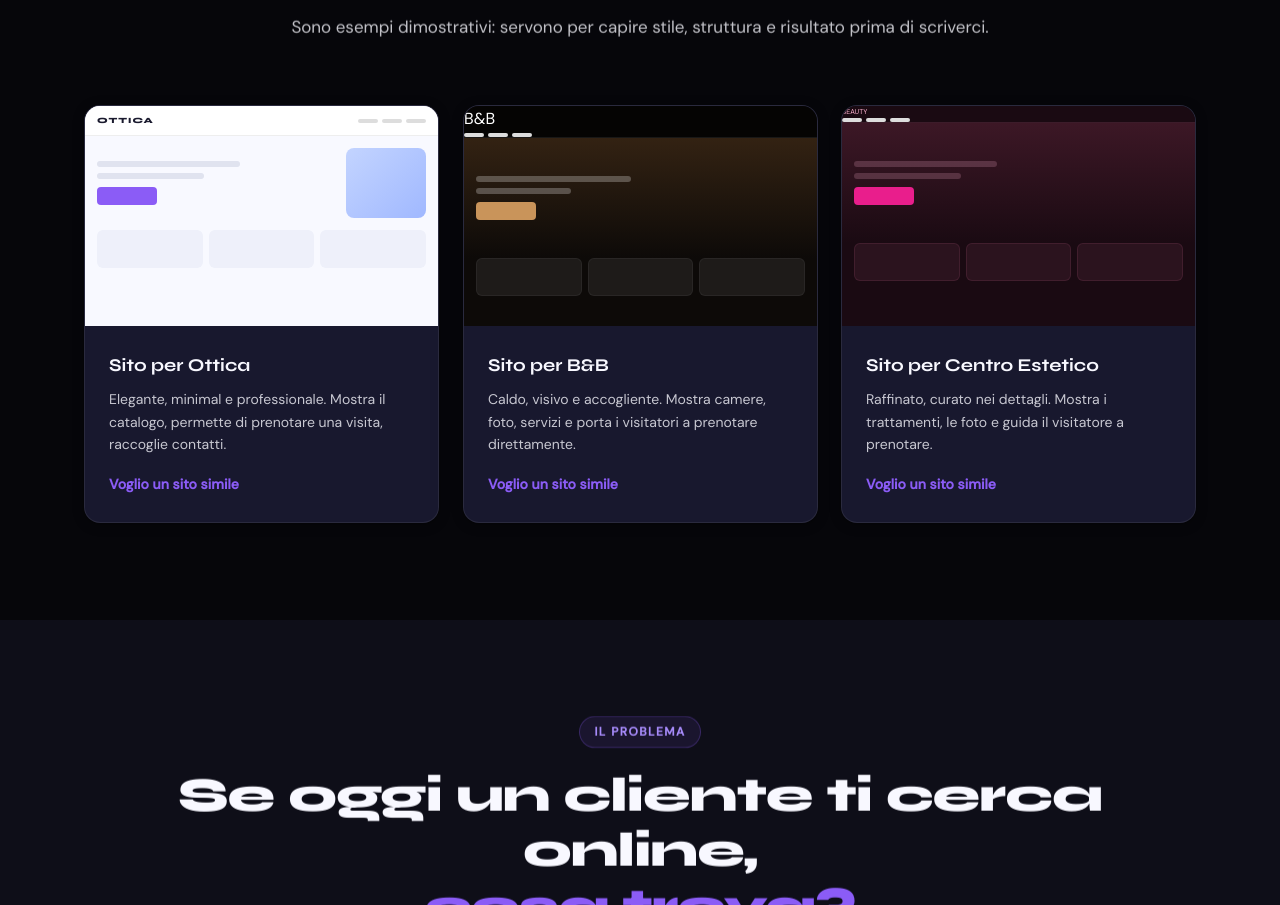
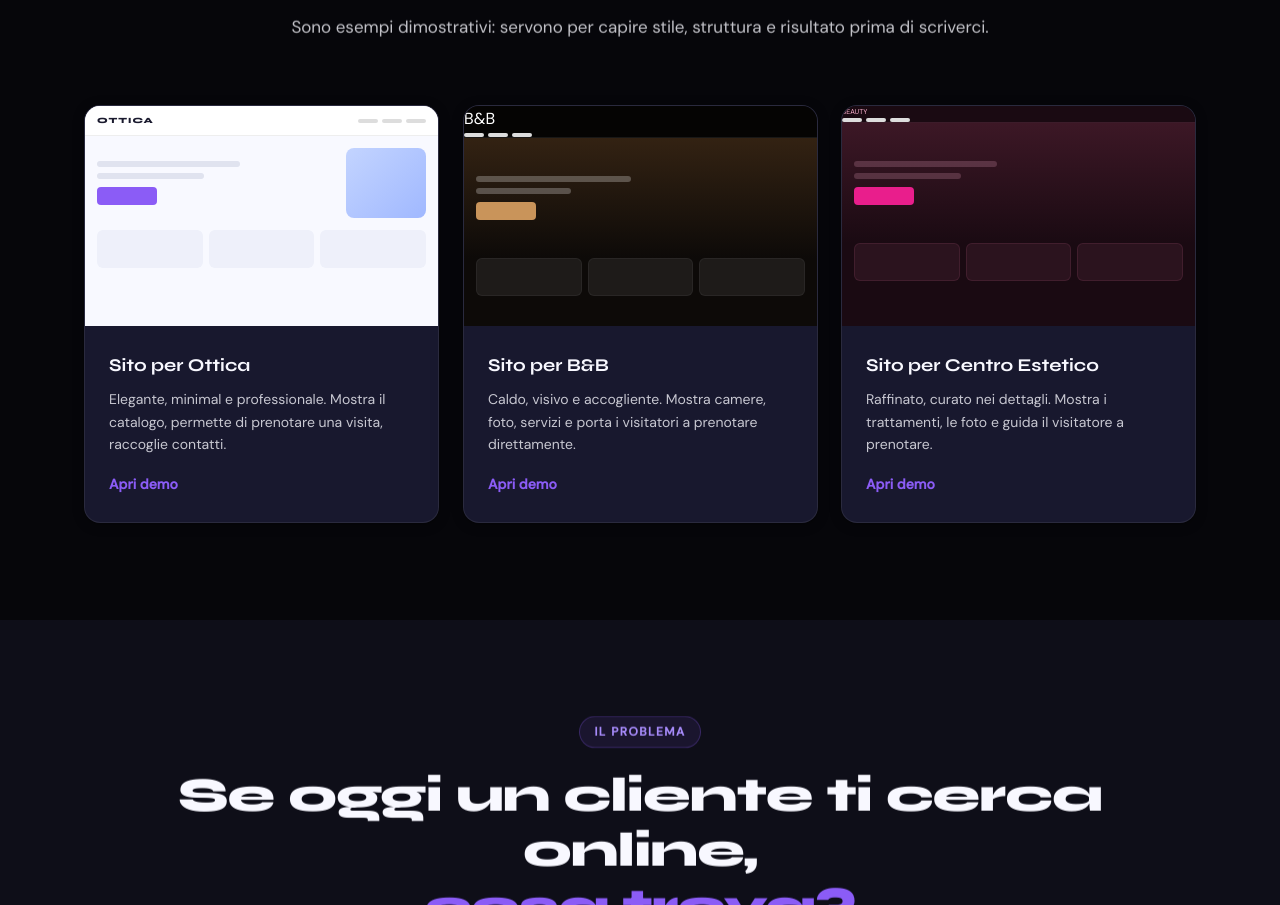
Before and after one commit to casertano94-blip/landing-page-startyoursitenow, a plain HTML site: page index.html in a window 1280 px wide. Shown: the part 2120-3025 px from the top of the page. Drawn offline with Linux system fonts and the light colour scheme.

Commit message:
Add files via upload

```diff
--- a/index.html
+++ b/index.html
@@ -171,7 +171,7 @@
       </div>
       <div class="esempi-grid">
 
-        <article class="esempio-card reveal">
+        <a class="esempio-card reveal" href="https://progetto-base-two.vercel.app/" target="_blank" rel="noopener noreferrer" aria-label="Apri demo sito per Ottica">
           <div class="esempio-preview ottica-preview" aria-hidden="true">
             <div class="prev-nav">
               <div class="prev-logo-box">OTTICA</div>
@@ -194,11 +194,11 @@
           <div class="esempio-info">
             <h3>Sito per Ottica</h3>
             <p>Elegante, minimal e professionale. Mostra il catalogo, permette di prenotare una visita, raccoglie contatti.</p>
-            <a href="https://api.whatsapp.com/send?phone=393274813873&amp;text=Ciao!%20Vorrei%20un%20sito%20simile%20a%20questo%20esempio." class="btn-ghost" target="_blank" rel="noopener noreferrer" aria-label="Voglio un sito simile per ottica">Voglio un sito simile</a>
+            <span class="btn-ghost">Apri demo</span>
           </div>
-        </article>
+        </a>
 
-        <article class="esempio-card reveal">
+        <a class="esempio-card reveal" href="https://bnb-claude.vercel.app/" target="_blank" rel="noopener noreferrer" aria-label="Apri demo sito per B&B">
           <div class="esempio-preview bnb-preview" aria-hidden="true">
             <div class="prev-nav dark-nav">
               <div class="prev-logo-box light-logo">B&B</div>
@@ -221,11 +221,11 @@
           <div class="esempio-info">
             <h3>Sito per B&B</h3>
             <p>Caldo, visivo e accogliente. Mostra camere, foto, servizi e porta i visitatori a prenotare direttamente.</p>
-            <a href="https://api.whatsapp.com/send?phone=393274813873&amp;text=Ciao!%20Vorrei%20un%20sito%20simile%20a%20questo%20esempio." class="btn-ghost" target="_blank" rel="noopener noreferrer" aria-label="Voglio un sito simile per B&B">Voglio un sito simile</a>
+            <span class="btn-ghost">Apri demo</span>
           </div>
-        </article>
+        </a>
 
-        <article class="esempio-card reveal">
+        <a class="esempio-card reveal" href="https://centro-estetico-claude.vercel.app/" target="_blank" rel="noopener noreferrer" aria-label="Apri demo sito per Centro Estetico">
           <div class="esempio-preview beauty-preview" aria-hidden="true">
             <div class="prev-nav beauty-nav">
               <div class="prev-logo-box beauty-logo">BEAUTY</div>
@@ -248,9 +248,9 @@
           <div class="esempio-info">
             <h3>Sito per Centro Estetico</h3>
             <p>Raffinato, curato nei dettagli. Mostra i trattamenti, le foto e guida il visitatore a prenotare.</p>
-            <a href="https://api.whatsapp.com/send?phone=393274813873&amp;text=Ciao!%20Vorrei%20un%20sito%20simile%20a%20questo%20esempio." class="btn-ghost" target="_blank" rel="noopener noreferrer" aria-label="Voglio un sito simile per centro estetico">Voglio un sito simile</a>
+            <span class="btn-ghost">Apri demo</span>
           </div>
-        </article>
+        </a>
 
       </div>
       <p class="mobile-swipe-hint" aria-hidden="true">Scorri per vedere altri esempi →</p>
```
